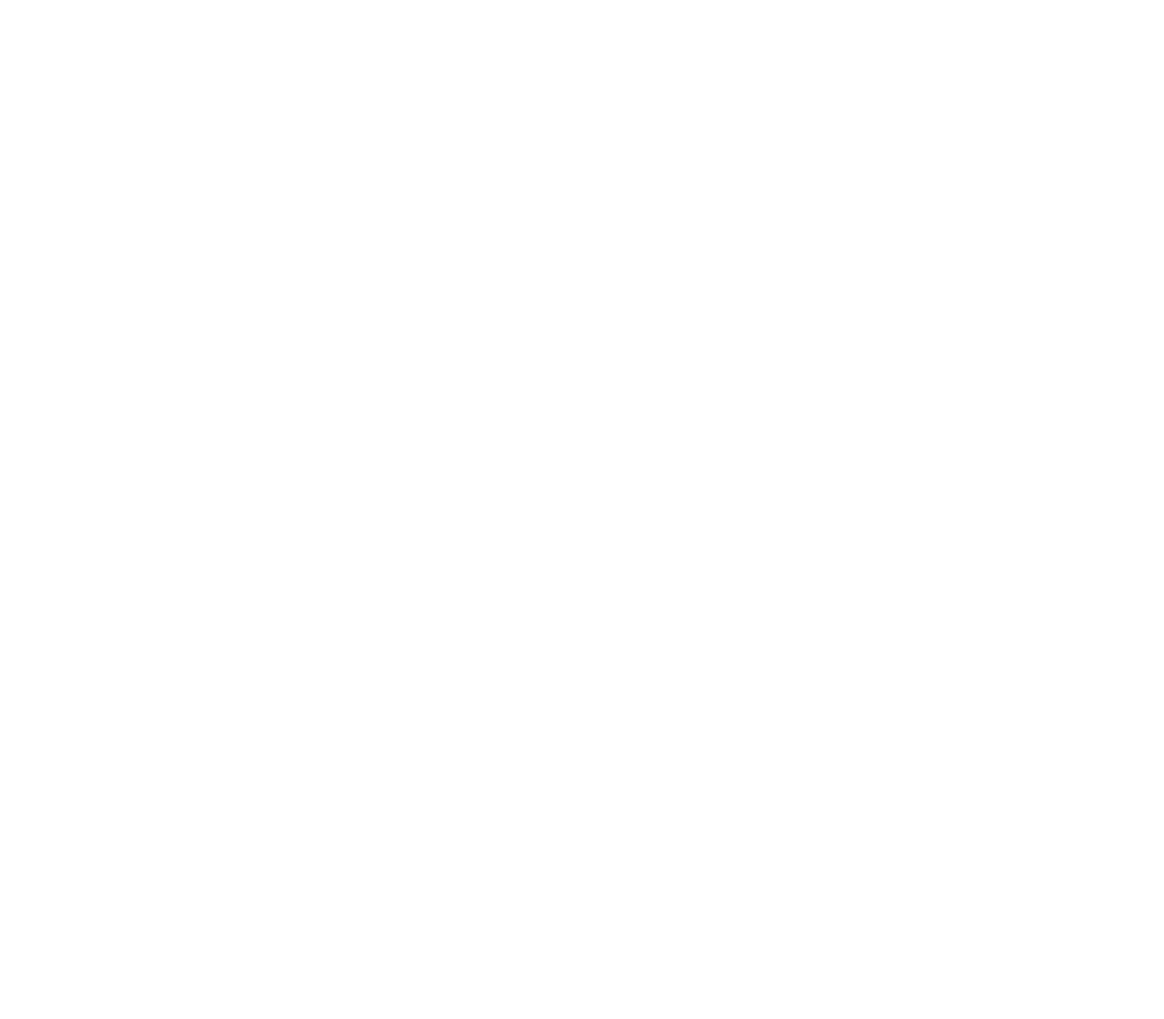
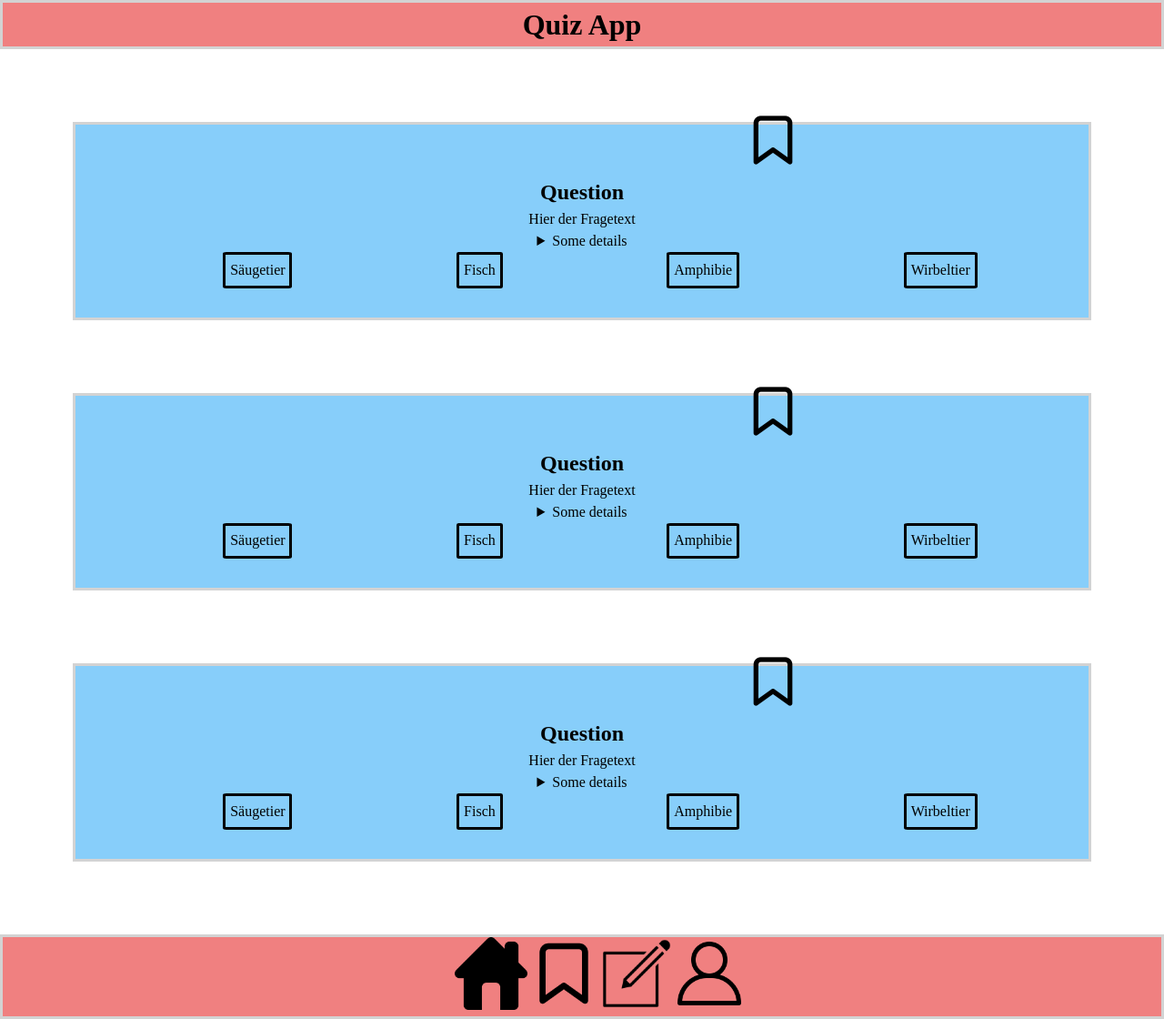
Before and after one commit to OliverGraml/quiz-app-2021-w2, a website: page index.html in a window 1280 px wide. Shown: the whole page at 91% size. Before the commit the page ends 800 px from the top, so only its background shows below. Drawn offline with Linux system fonts and the light colour scheme.

Commit message:
Upload quiz-app raw draft

```diff
--- a/index.html
+++ b/index.html
@@ -4,9 +4,76 @@
     <meta charset="UTF-8">
     <meta http-equiv="X-UA-Compatible" content="IE=edge">
     <meta name="viewport" content="width=device-width, initial-scale=1.0">
-    <title>Document</title>
+    <title>Quiz App</title>
+    <link rel="stylesheet" href="style.css">
 </head>
 <body>
+    <header>
+        <h1>Quiz App</h1>
+    </header>
 
+    <main>
+        <article class="question">
+            <img class="question-bookmark" src="./images/bookmark.png" alt="">
+            <h2>Question</h2>
+            <p>Hier der Fragetext</p>
+            <!-- summary -->
+            <details>
+                <summary>Some details</summary>
+                <p>More information about the detail</p>
+            </details>
+            <ul class="question-tags">
+                <li class="tag-element">Säugetier</li>
+                <li class="tag-element">Fisch</li>
+                <li class="tag-element">Amphibie</li>
+                <li class="tag-element">Wirbeltier</li>
+            </ul>
+        </article>
+
+        <article class="question">
+            <img class="question-bookmark" src="./images/bookmark.png" alt="">
+            <h2>Question</h2>
+            <p>Hier der Fragetext</p>
+            <!-- summary -->
+            <details>
+                <summary>Some details</summary>
+                <p>More information about the detail</p>
+            </details>
+            <ul class="question-tags">
+                <li class="tag-element">Säugetier</li>
+                <li class="tag-element">Fisch</li>
+                <li class="tag-element">Amphibie</li>
+                <li class="tag-element">Wirbeltier</li>
+            </ul>
+
+        </article>
+
+        <article class="question">
+             <img class="question-bookmark" src="./images/bookmark.png" alt="">
+            <h2>Question</h2>
+            <p>Hier der Fragetext</p>
+            <!-- summary -->
+            <details>
+                <summary>Some details</summary>
+                <p>More information about the detail</p>
+            </details>
+            <ul class="question-tags">
+                <li class="tag-element">Säugetier</li>
+                <li class="tag-element">Fisch</li>
+                <li class="tag-element">Amphibie</li>
+                <li class="tag-element">Wirbeltier</li>
+            </ul>
+        </article>
+
+    </main>
+
+    <footer class="footer-box">
+        <ul class="nav-list">
+            <li class="list-element"> <a href="index.html"> <img class="nav-img" src="./images/home.png" alt=""> </a> </li>
+            <li class="list-element"> <a href="bookmarks.html"> <img class="nav-img" src="./images/bookmark.png" alt=""> </a> </li>
+            <li class="list-element"> <a href="create.html"> <img class="nav-img" src="./images/create.png" alt=""> </a> </li>
+            <li class="list-element"> <a href="profile.html"> <img class="nav-img" src="./images/profile.png" alt=""> </a> </li>
+        </ul>
+    </footer>
 </body>
 </html>
--- /dev/null
+++ b/style.css
@@ -0,0 +1,93 @@
+* {
+  box-sizing: border-box;
+  margin: 0;
+}
+
+body {
+  line-height: 1.5;
+}
+
+header {
+  display: flex;
+  justify-content: center;
+  background-color: lightcoral;
+  border: 3px solid lightgray;
+}
+
+.question {
+  text-align: center;
+  border: 3px solid lightgray;
+  background-color: lightskyblue;
+  margin: 5rem;
+  padding: 2rem;
+}
+
+.question-tags {
+  display: flex;
+  list-style: none;
+  justify-content: space-around;
+}
+
+.question-bookmark {
+  width: 4rem;
+  position: relative;
+  left: 20%;
+  bottom: 3rem;
+  margin-bottom: -3rem;
+}
+
+.footer-box {
+  display: flex;
+  justify-content: center;
+  border: 3px solid lightgray;
+  background-color: lightcoral;
+}
+
+.nav-img {
+  width: 5rem;
+}
+
+.nav-list {
+  display: flex;
+  list-style: none;
+}
+
+.tag-element {
+  border: 3px solid black;
+  border-radius: 5%;
+  padding: 0.3rem;
+}
+
+.formular {
+  display: flex;
+  flex-direction: column;
+}
+
+.profile-picture {
+  width: 10rem;
+  border-radius: 50%;
+}
+
+.profile-name {
+}
+
+.profile-box {
+  margin: 3rem;
+  display: flex;
+  align-items: center;
+  justify-content: space-around;
+}
+
+.profile-text {
+  margin: 3rem;
+}
+
+.profile-tag-list {
+}
+
+.profile-tag-list-item {
+}
+
+.profil-button {
+  align-items: center;
+}
```
Also changed, not shown: bookmarks.html (added, +29 -0 lines), create.html (added, +46 -0 lines), profile.html (added, +51 -0 lines), images/bookmark.png (added), images/create.png (added), images/home.png (added), images/profile.png (added), 3 other files.
